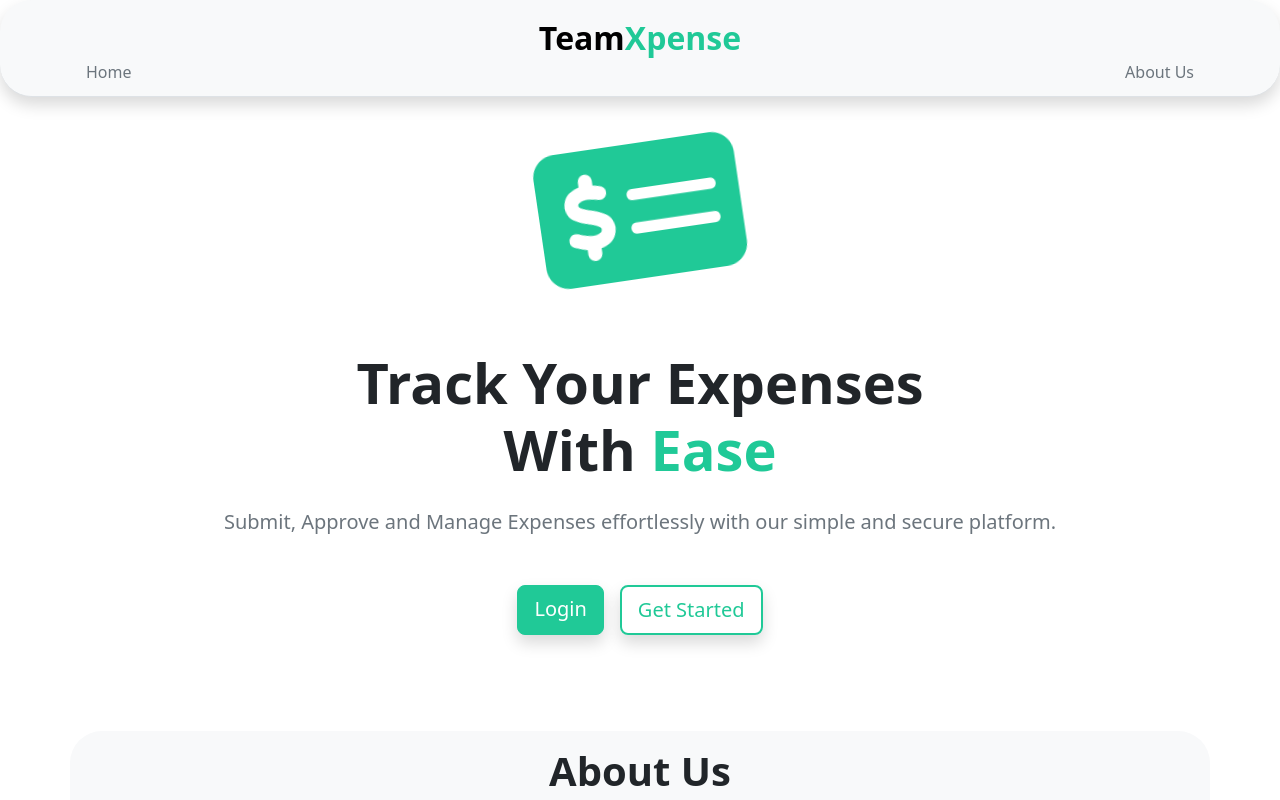
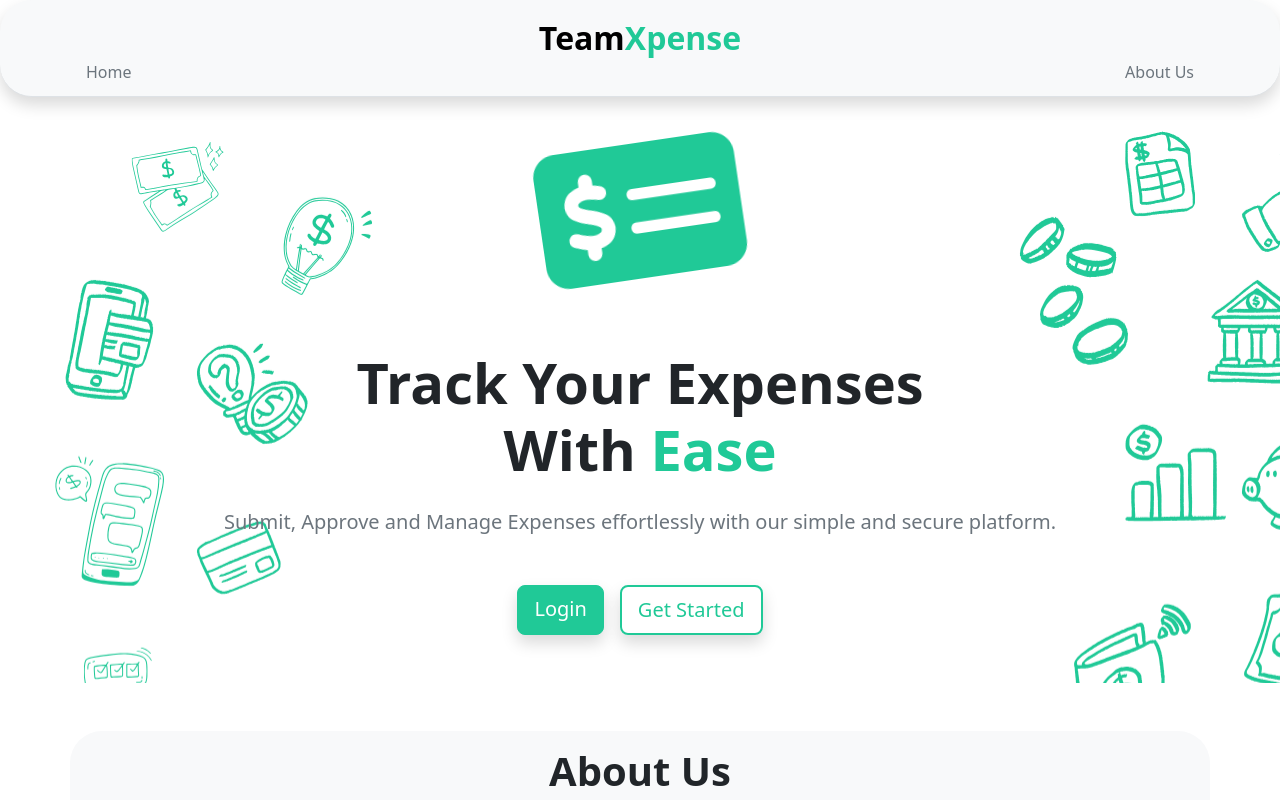
Before and after one commit to ualUsham/expenseTracker, a React (Create React App) app in the folder client/: page / in a window 1280 px wide. Shown: the top 800 px of the page. Built offline with nearby package versions, Linux system fonts and the light colour scheme.

Commit message:
bg image

```diff
--- a/client/src/myComponents/Landing.js
+++ b/client/src/myComponents/Landing.js
@@ -34,7 +34,7 @@ const Landing = () => {
 
 
     return (
-        <div className="container-fluid d-flex flex-column align-items-center justify-content-center">
+        <div className="container-fluid d-flex flex-column align-items-center justify-content-center bgd">
             <i className="fa-solid fa-money-check-dollar mt-4"></i>
 
             <div className="container text-center mt-5">
--- a/client/src/myComponents/landing.css
+++ b/client/src/myComponents/landing.css
@@ -29,3 +29,6 @@
     transform: rotate(0);
   }
 }
+.bgd{
+  background-image: url(/public/bg.png);
+}
```
Also changed, not shown: client/public/bg.jpg (deleted), client/public/bg.png (added).
